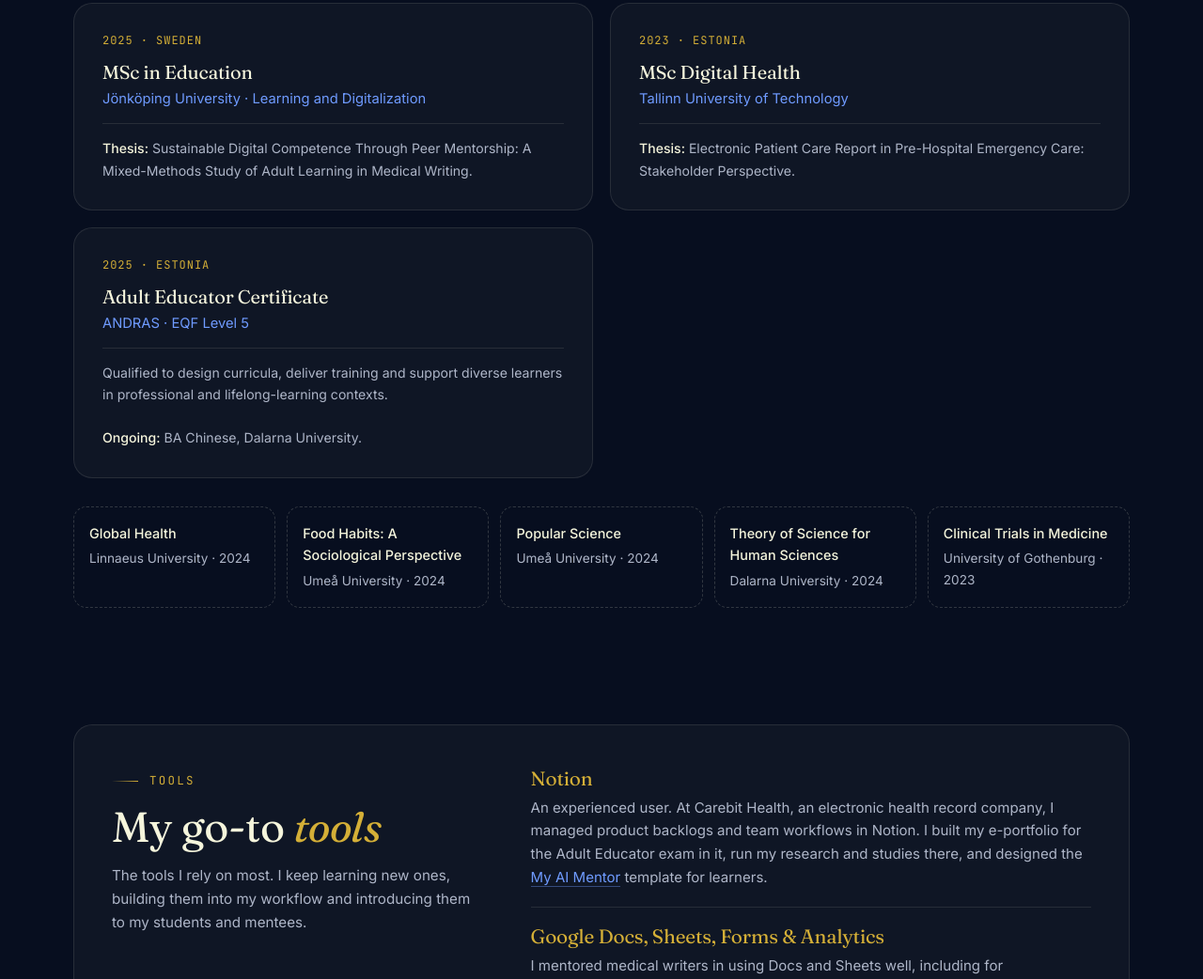
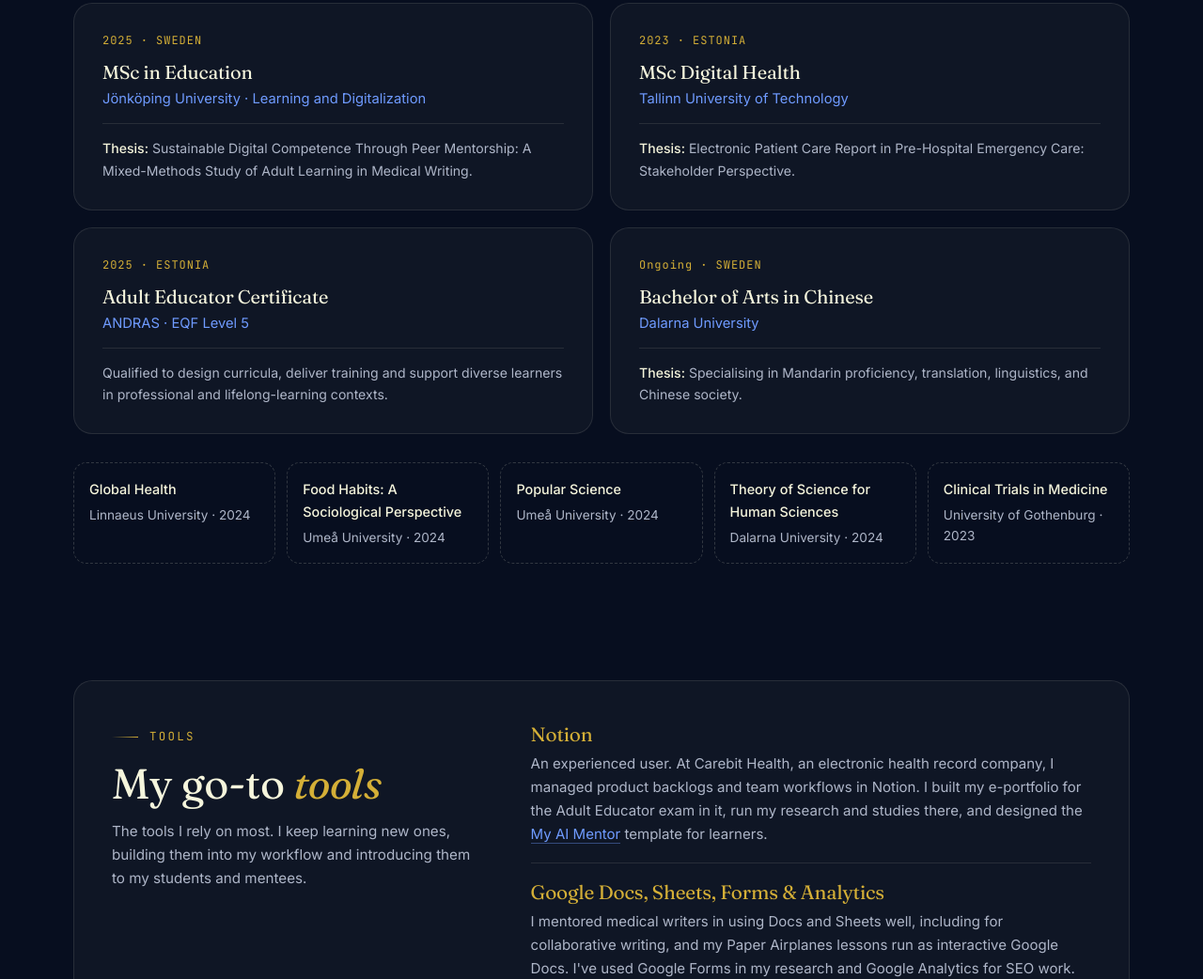
Before and after one commit to elena-paspel/elena-paspel.github.io, a plain HTML site: page index.html in a window 1280 px wide. Shown: the part 9561-10603 px from the top of the page at 94% size. Drawn offline with Linux system fonts and the light colour scheme.

Commit message:
Update education details in index.html
Removed ongoing education details from the Adult Educator Certificate section and added thesis information for the Bachelor of Arts in Chinese.

```diff
--- a/index.html
+++ b/index.html
@@ -815,7 +815,14 @@ footer i{font-family:var(--serif);color:var(--gold)}
         <div class="yr">2025 · ESTONIA</div>
         <h3>Adult Educator Certificate</h3>
         <div class="inst">ANDRAS · EQF Level 5</div>
-        <div class="thesis">Qualified to design curricula, deliver training and support diverse learners in professional and lifelong-learning contexts.<br><br><b>Ongoing:</b> BA Chinese, Dalarna University.</div>
+        <div class="thesis">Qualified to design curricula, deliver training and support diverse learners in professional and lifelong-learning contexts.</div>
+         </article>
+      <article class="card edu reveal d4">
+        <div class="yr">Ongoing · SWEDEN</div>
+        <h3>Bachelor of Arts in Chinese</h3>
+        <div class="inst">Dalarna University</div>
+        <div class="thesis"><b>Thesis:</b> Specialising in Mandarin proficiency, translation, linguistics, and Chinese society.</div>
+      </article>
     </div>
     <div class="cont">
       <div class="reveal d1"><b>Global Health</b>Linnaeus University · 2024</div>
```
